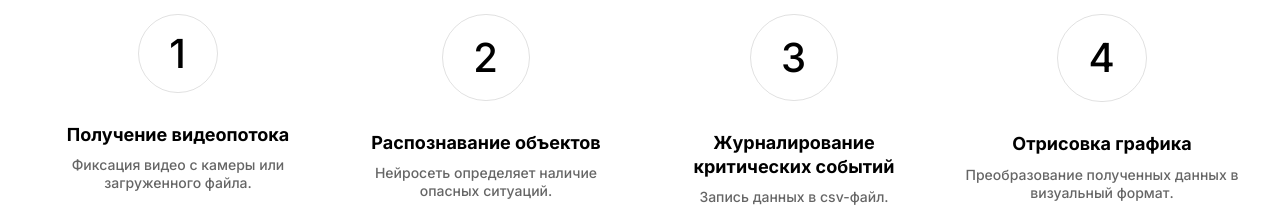
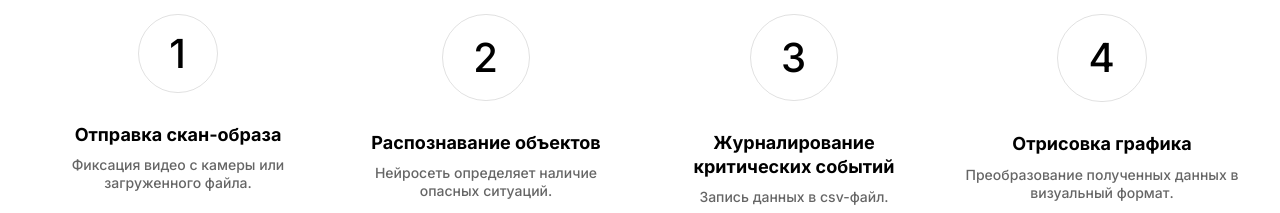
Before and after one commit to mikhailmogilnikov/text-analyzer, a React (Vite) app: page /presentation in a window 1280 px wide. Shown: the part 1660-1873 px from the top of the page. Built offline with nearby package versions, Linux system fonts and the light colour scheme.

Commit message:
fix: rename routes.jsx > Routes.jsx

```diff
--- a/src/components/presentation/Algorythm.jsx
+++ b/src/components/presentation/Algorythm.jsx
@@ -8,7 +8,7 @@ const Algorythm = () => {
 			<div className='algo-wrapper'>
 				<AlgoItem
 					num='1'
-					name='Получение видеопотока'
+					name='Отправка скан-образа'
 					desc='Фиксация видео с камеры или загруженного файла.'
 				/>
 				<AlgoItem
```
